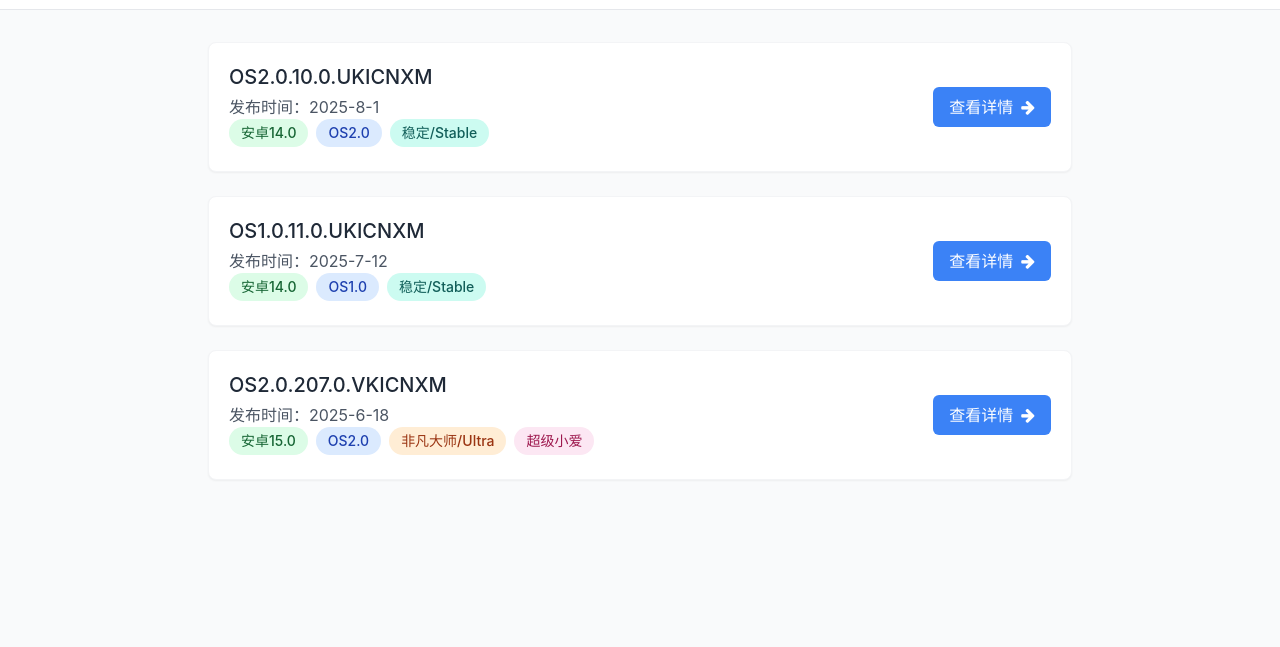
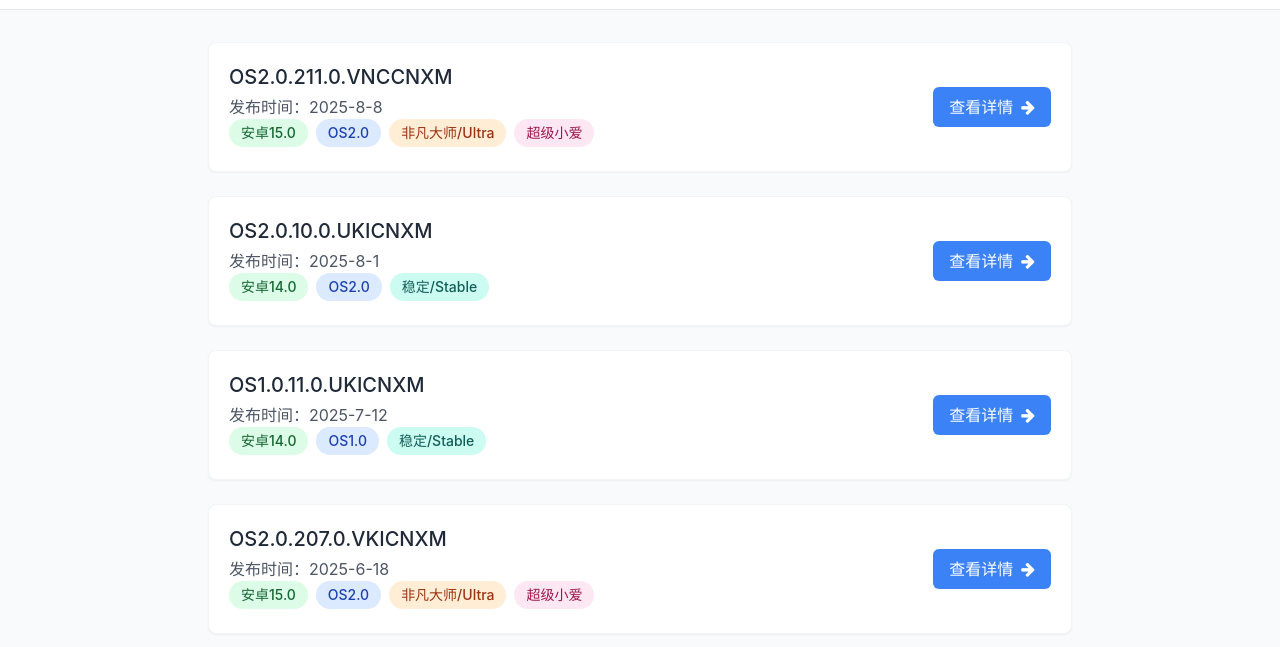
Before and after one commit to hiansewr/history, a plain HTML site: page index.html in a window 1280 px wide. Shown: the part 47-694 px from the top of the page. Drawn offline with nearby package versions, Linux system fonts and the light colour scheme.

Commit message:
Add files via upload

```diff
--- a/index.html
+++ b/index.html
@@ -77,6 +77,30 @@
     <main class="max-w-4xl mx-auto px-4 py-6 md:py-8">
         <!-- 列表容器 -->
         <div class="space-y-6">
+
+            <div
+                class="bg-white rounded-lg shadow-sm border border-gray-100 overflow-hidden transition-all duration-200 hover:shadow-md">
+                <div class="p-4 md:p-5 flex flex-col md:flex-row items-center justify-between">
+                    <div class="mb-3 md:mb-0 md:mr-4">
+                        <h2 class="text-lg md:text-xl font-medium text-gray-800 mb-1">OS2.0.211.0.VNCCNXM</h2>
+                        <p class="text-gray-600 text-sm md:text-base">发布时间：2025-8-8</p>
+
+                        <div class="tags-container">
+                            <span class="tag bg-green-100 text-green-800">安卓15.0</span>
+                            <span class="tag bg-blue-100 text-blue-800">OS2.0</span>
+                            <span class="tag bg-orange-100 text-orange-800">非凡大师/Ultra</span>
+                            <span class="tag bg-pink-100 text-pink-800">超级小爱</span>
+                        </div>
+                    </div>
+
+                    <button
+                        class="view-details bg-primary hover:bg-primary/90 text-white px-4 py-2 rounded-md transition-colors duration-200 flex items-center whitespace-nowrap"
+                        data-id="4">
+                        <span>查看详情</span>
+                        <i class="fa fa-arrow-right ml-2"></i>
+                    </button>
+                </div>
+            </div>
 
             <div
                 class="bg-white rounded-lg shadow-sm border border-gray-100 overflow-hidden transition-all duration-200 hover:shadow-md">
@@ -286,6 +310,23 @@
                               <p class="mb-4">服务由 言十二极研中心 提供</p>`,
                     downloadUrl: "https://www.123684.com/s/q5t0Vv-7eLW",
                     downloadFileName: "renoir_images_OS2.0.10.0.UKICNXM_20250801.0000.00_14.0_cn_d74b22ef14.tgz"
+                },
+                4: {
+                    title: "OS2.0.211.0.VNCCNXM",
+                    tags: `<span class="tag bg-green-100 text-green-800">安卓15.0</span>
+                           <span class="tag bg-blue-100 text-blue-800">OS2.0</span>
+                           <span class="tag bg-orange-100 text-orange-800">非凡大师/Ultra</span>
+                           <span class="tag bg-pink-100 text-pink-800">超级小爱</span>`,
+                    content: `<p class="mb-4"><strong>系统</strong></p>
+                              <p class="mb-4">修复 部分场景触发自动锁屏的问题</p>
+                              <p class="mb-4">修复 手机连接部分车载蓝牙设备或耳机时，播放无声的兼容性问题</p>
+                              <p class="mb-4">合入2025年7月安全补丁，增强系统安全</p>
+                              <p class="mb-4"><strong>注意事项</strong></p>
+                              <p class="mb-4">· 在使用过程中遇到任何问题，可以通过QQ频道寻求帮助、进行问题反馈</p>
+                              <p class="mb-4">· 更多小米澎湃OS使用技巧，欢迎进入QQ频道讨论</p>
+                              <p class="mb-4">服务由 言十二极研中心 提供</p>`,
+                    downloadUrl: "https://www.123684.com/s/q5t0Vv-jLLW",
+                    downloadFileName: "renoir_images_OS2.0.211.0.VKICNXM_20250808_15.0_cn_d74b22ef14.tgz"
                 }
             };
 
```
